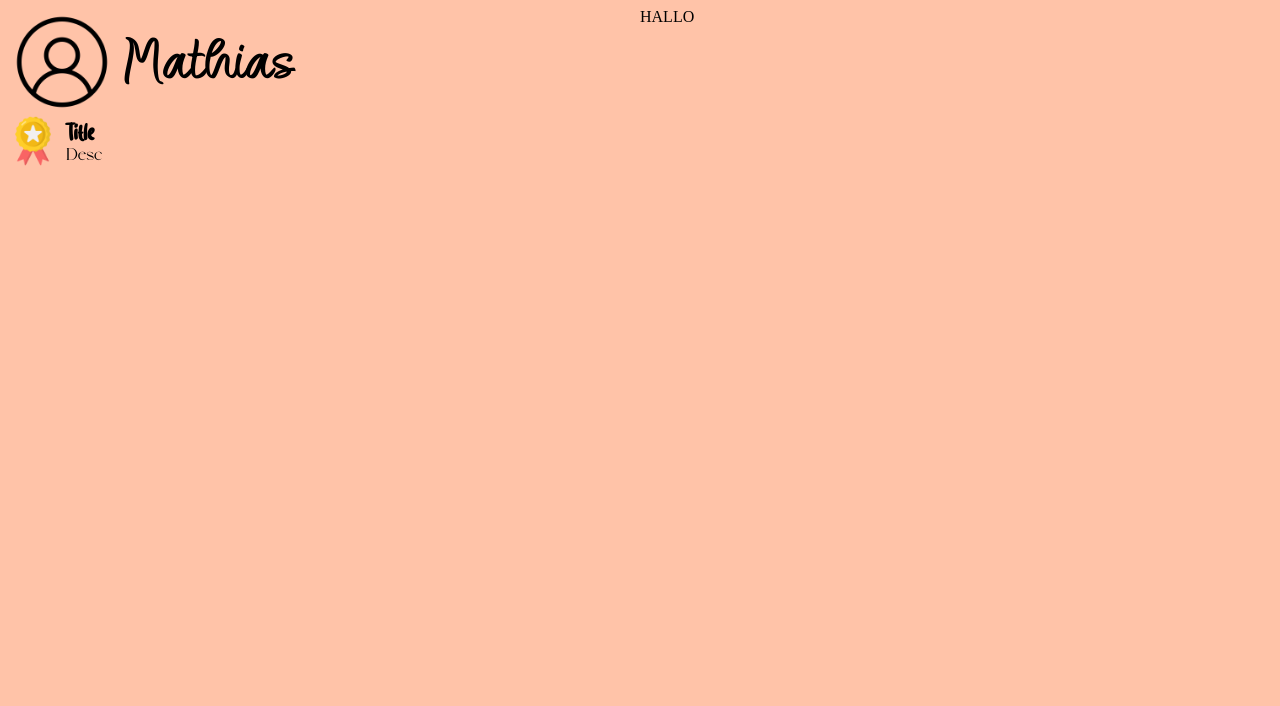
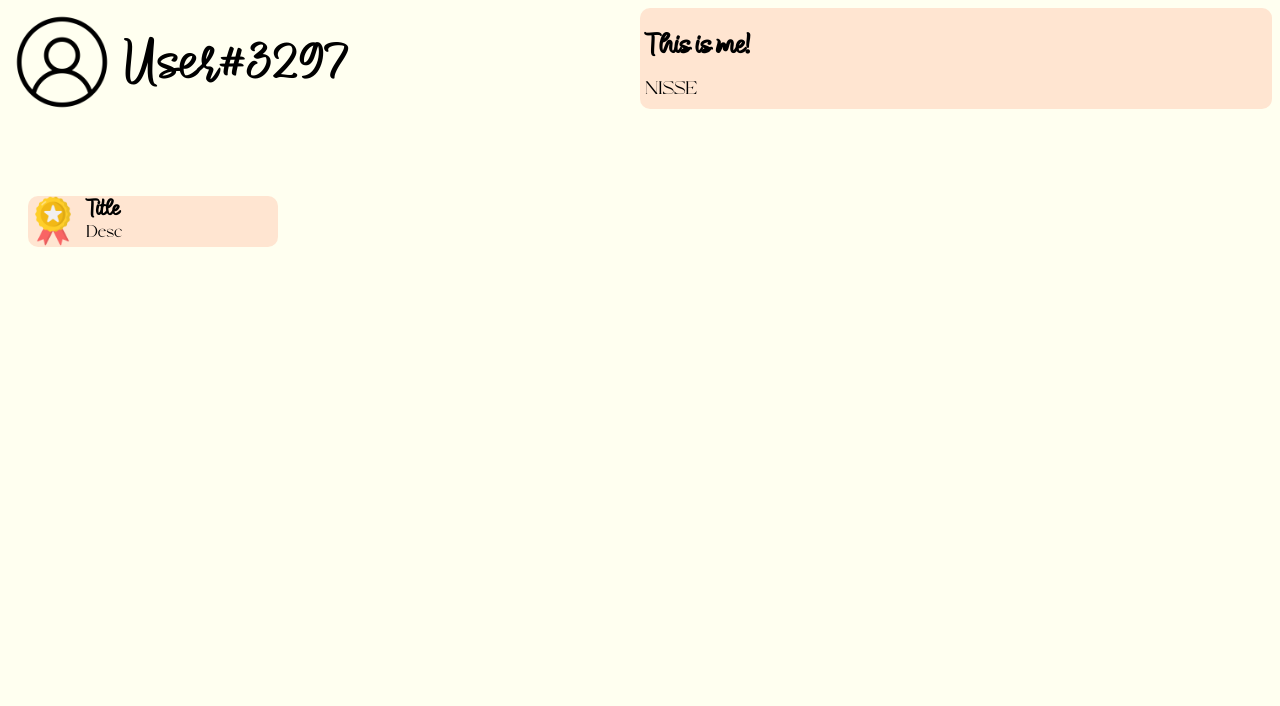
Before and after one commit to MagnusHSundby/Investoruke, a plain HTML site: page index.html in a window 1280 px wide. Shown: the top 706 px of the page. Drawn offline with Linux system fonts and the light colour scheme.

Commit message:
Added color 18, a slightly lighter color of color8

```diff
--- a/index.html
+++ b/index.html
@@ -12,7 +12,7 @@
         <div class="left">
             <div class="profile">
                 <div class="picture"> <img id="profile_picture" src="images/profile.png"> </div>
-                <div class="name"> Mathias </div>
+                <div class="name"> User#3297 </div>
             </div>
 
             <div class="achievements">
@@ -20,14 +20,21 @@
                     <div class="achievements_image"> <img src="images/temp.png"> </div>
                     <div class="achievements_text">
                         <div class="achievements_title">Title</div>
-                        <div class="achievements_desc">Desc</div>
+                        <div class="achievements_desc"> Desc </div>
                     </div>
                 </div>
             </div>
 
         </div>
 
-        <div class="right"> HALLO</div>
+        <div class="right">
+
+            <div class="intro">
+                <div class="title" style="font-weight: bold;"> This is me! </div>
+                <div class="text"> NISSE</div>
+            </div>
+
+        </div>
 
 
     </div>
--- a/style.css
+++ b/style.css
@@ -2,14 +2,21 @@
     --color1: #FF9888;
     --color2: #FFADA1;
     --color3: #FFB8B2;
-    --color5: #F2CDC7;
-    --color6: #D2D2CA;
-    --color7: #BBD1C5;
-    --color8: #DECCBB;
-    --color9: #FFC3A8;
-    --color10: #FFB883;
-    --color11: #FFAF64;
+    --color4: #F2CDC7;
+    --color5: #D2D2CA;
+    --color6: #BBD1C5;
+    --color7: #DECCBB;
+    --color8: #FFC3A8;
+    --color9: #FFB883;
+    --color10: #FFAF64;
+
+
+    --color18: rgba(255, 195, 168, 0.44);
+
+
 }
+
+
 
 @font-face {
     font-family: "autumn";
@@ -31,7 +38,7 @@
 
 
 body {
-    background-color: var(--color9);
+    background-color: #FFFFF0;
 }
 
 .main_content {
@@ -91,8 +98,8 @@ img {
 .profile {
     display: flex;
     flex-direction: row;
-
     height: 15%;
+    margin-bottom: 10vh;
 }
 
 .picture {
@@ -113,6 +120,10 @@ img {
 .achievements_element {
     display: flex;
     flex-direction: row;
+    background-color: var(--color18);
+    border-radius: 10px;
+    min-width: 250px;
+    margin-left: 20px;
 }
 
 .achievements_image {
@@ -129,7 +140,7 @@ img {
     align-items: center;
     font-size: 20px;
     font-weight: bold;
-    font-family: autumn;
+    font-family: calenvanda;
 }
 .achievements_desc {
     display: flex;
@@ -137,3 +148,24 @@ img {
     font-size: 15px;
     font-family: kugile;
 }
+
+.intro {
+    border-radius: 10px;
+    border-color: #D2D2CA;
+    border-width: 10px;
+    background-color: var(--color18);
+
+    padding: 5px;
+}
+
+.title {
+    margin-top: 2vh;
+    margin-bottom: 2vh;
+
+    font-family: calenvanda;
+    font-size: 25px;
+}
+
+.text {
+    font-family: kugile;
+}
```
